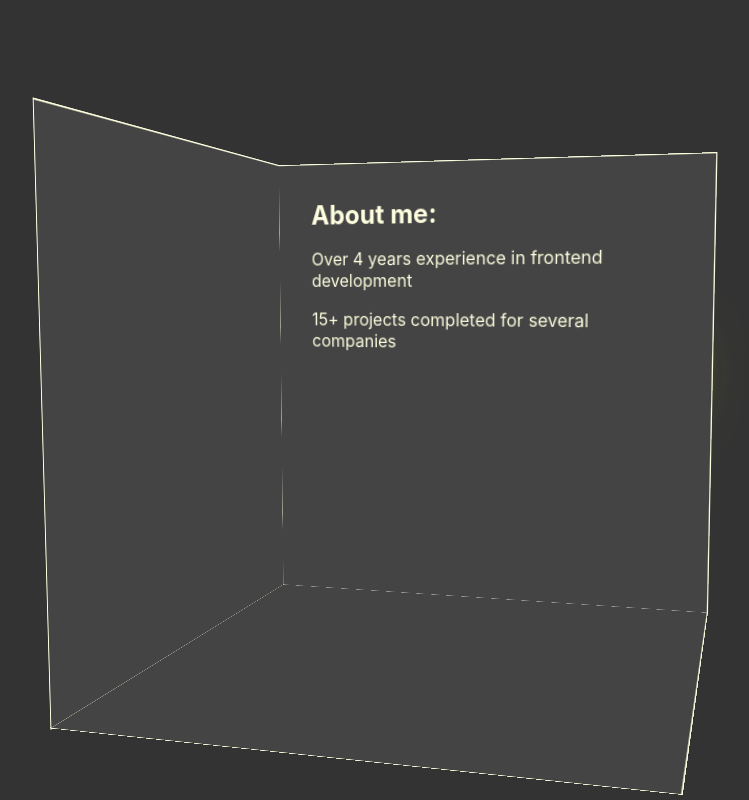
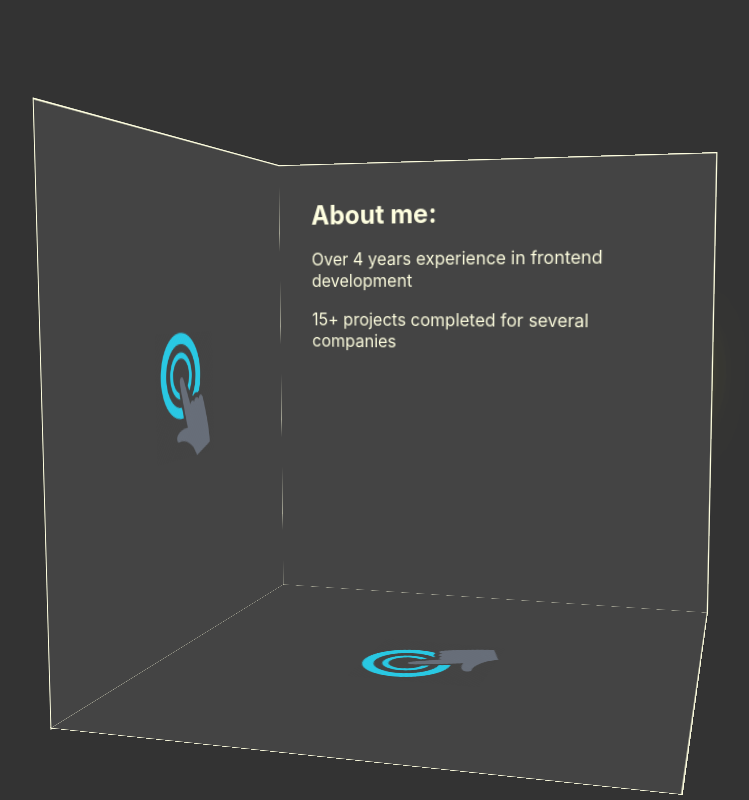
Before and after one commit to segalyair/PFA-Site, a Svelte app: page / in a window 1280 px wide. Shown: the whole page, without its empty margins (211-960 px from the left). Built offline with nearby package versions, Linux system fonts and the light colour scheme.

Commit message:
pointer helper

```diff
--- a/src/components/home/Empty.svelte
+++ b/src/components/home/Empty.svelte
@@ -2,10 +2,15 @@
     export let background = "#444";
 </script>
 
-<div class="container" style={`background:${background}`} />
+<div class="container" style={`background:${background}`}>
+    <img width="100" src="./finger-pointer.png" alt="Finger pointer" />
+</div>
 
 <style>
     .container {
+        display: flex;
+        justify-content: center;
+        align-items: center;
         height: 100%;
     }
 </style>
```
Also changed, not shown: public/finger-pointer.png (added), src/store.js (added).
